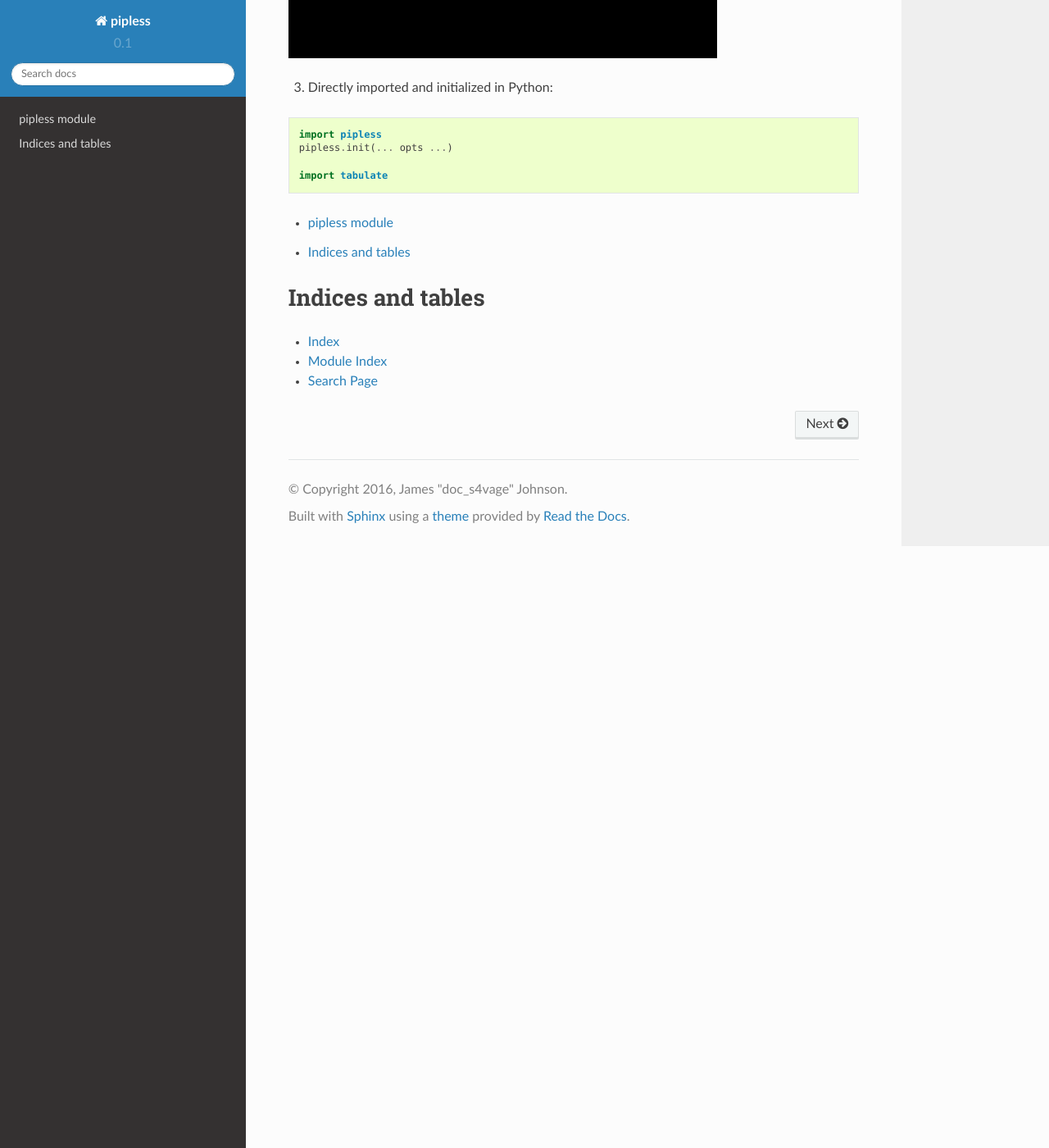
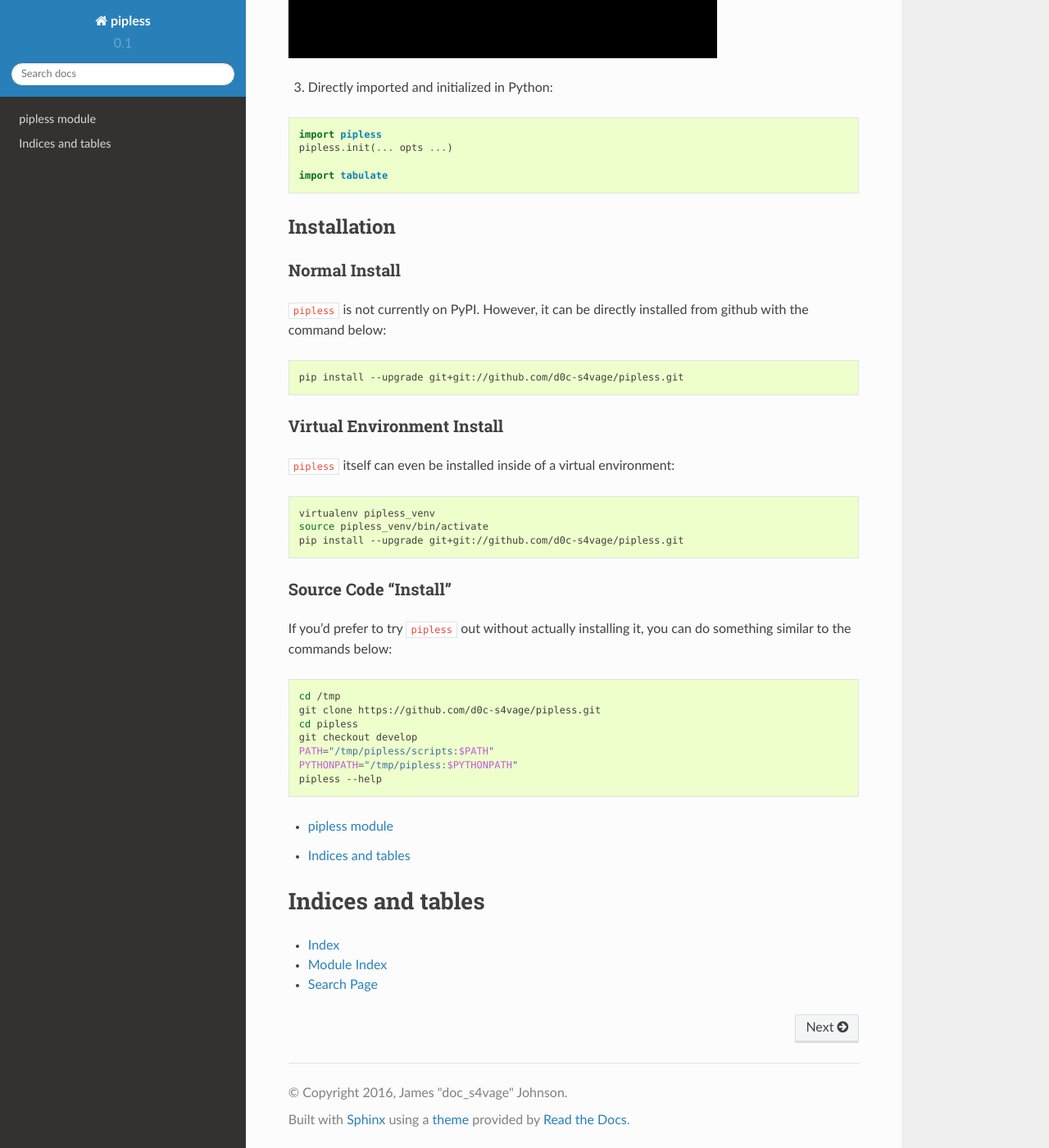
Before and after one commit to d0c-s4vage/pipless, a Sphinx documentation site: the page built from docs/index.rst, in a window 1280 px wide and 1400 px high, scrolled down 1829 px. Shown: the whole window at 82% size. Built offline with Sphinx 7.4.7 and the Read the Docs theme 2.0.0, drawn with Linux system fonts in a browser that asks for light colours.

Commit message:
see #9 - updated documentation with virtualenv install examples, works in venv now.

```diff
--- a/docs/index.rst
+++ b/docs/index.rst
@@ -64,6 +64,47 @@ It can be used in three ways:
 
     import tabulate
 
+Installation
+------------
+
+Normal Install
+^^^^^^^^^^^^^^
+
+``pipless`` is not currently on PyPI. However, it can be directly installed from github
+with the command below:
+
+.. code-block:: bash
+
+   pip install --upgrade git+git://github.com/d0c-s4vage/pipless.git
+
+Virtual Environment Install
+^^^^^^^^^^^^^^^^^^^^^^^^^^^
+
+``pipless`` itself can even be installed inside of a virtual environment:
+
+.. code-block:: bash
+
+   virtualenv pipless_venv
+   source pipless_venv/bin/activate
+   pip install --upgrade git+git://github.com/d0c-s4vage/pipless.git
+
+
+Source Code "Install"
+^^^^^^^^^^^^^^^^^^^^^
+
+If you'd prefer to try ``pipless`` out without actually installing it, you can do
+something similar to the commands below:
+
+.. code-block:: bash
+
+    cd /tmp
+    git clone https://github.com/d0c-s4vage/pipless.git
+    cd pipless
+    git checkout develop
+    PATH="/tmp/pipless/scripts:$PATH"
+    PYTHONPATH="/tmp/pipless:$PYTHONPATH"
+    pipless --help
+
 
 .. toctree::
    :maxdepth: 2
```
Also changed, not shown: README.md (+28 -14 lines), pipless.py (+58 -8 lines).
